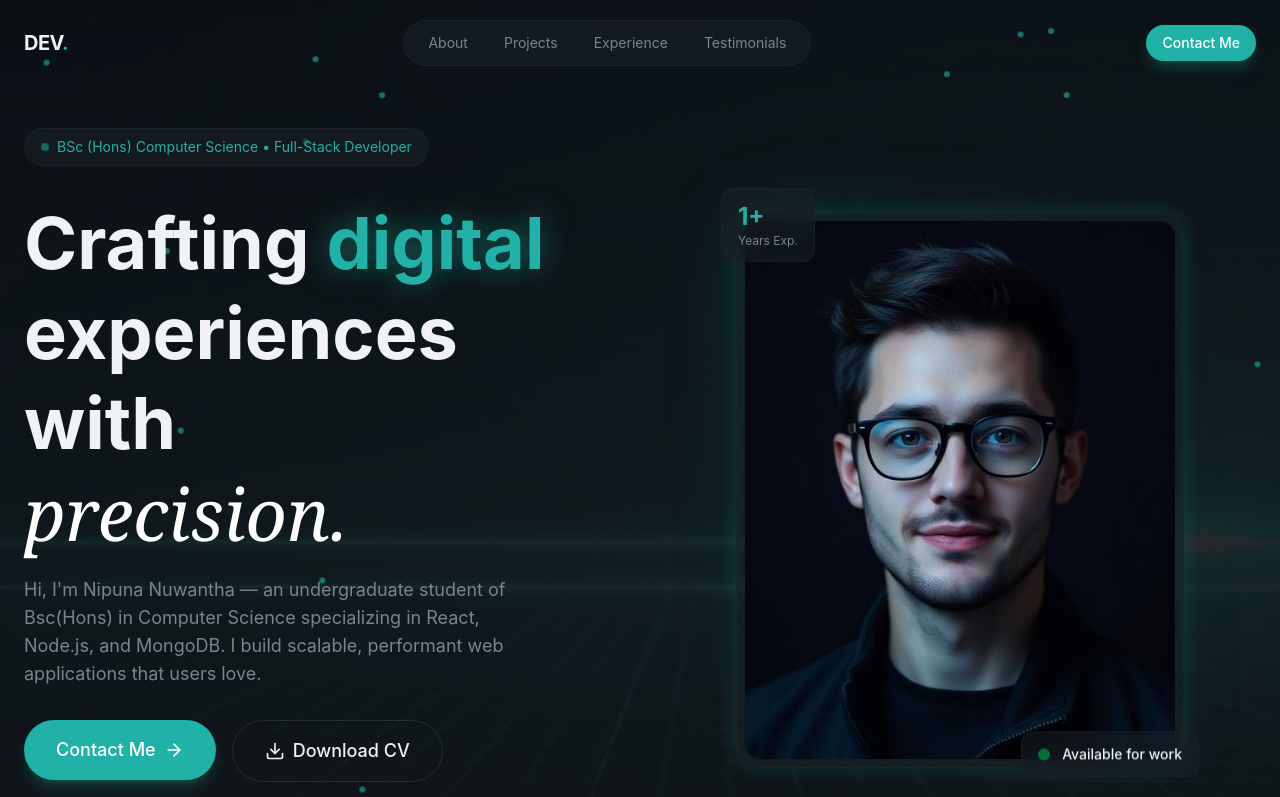
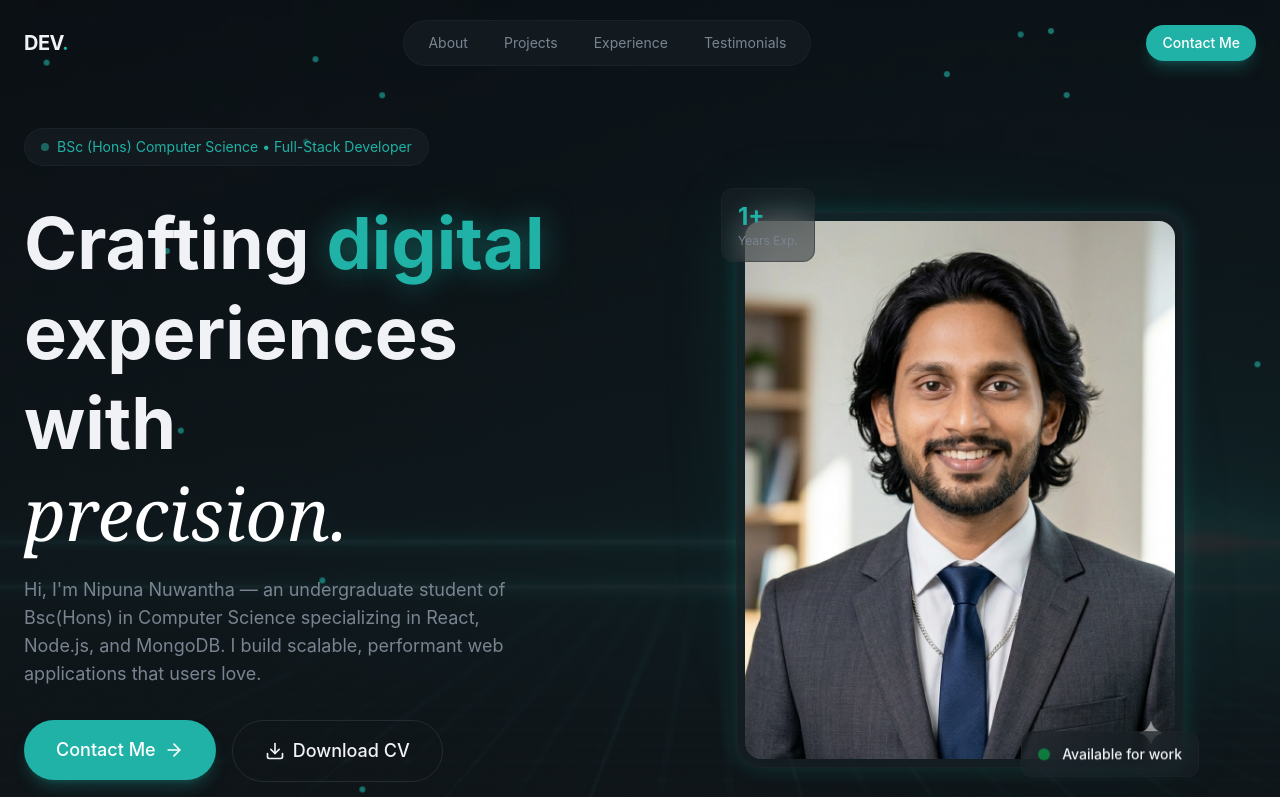
Before and after one commit to UNNuwantha/developer-portfolio, a React (Vite) app in the folder client/: page / in a window 1280 px wide. Shown: the top 797 px of the page. Built offline with nearby package versions, Linux system fonts and the light colour scheme.

Commit message:
Added the Profile Image

```diff
--- a/client/src/sections/Hero.jsx
+++ b/client/src/sections/Hero.jsx
@@ -135,7 +135,7 @@ export const Hero = () => {
               />
               <div className="relative glass rounded-3xl p-2 glow-border">
                 <img
-                  src="/profile-photo.jpg"
+                  src="/profile-img.png"
                   alt="Nipuna Nuwantha"
                   className="w-full aspect-4/5 object-cover rounded-2xl"
                 />
```
Also changed, not shown: client/public/profile-img.png (added), client/public/profile-photo.jpg (deleted).
